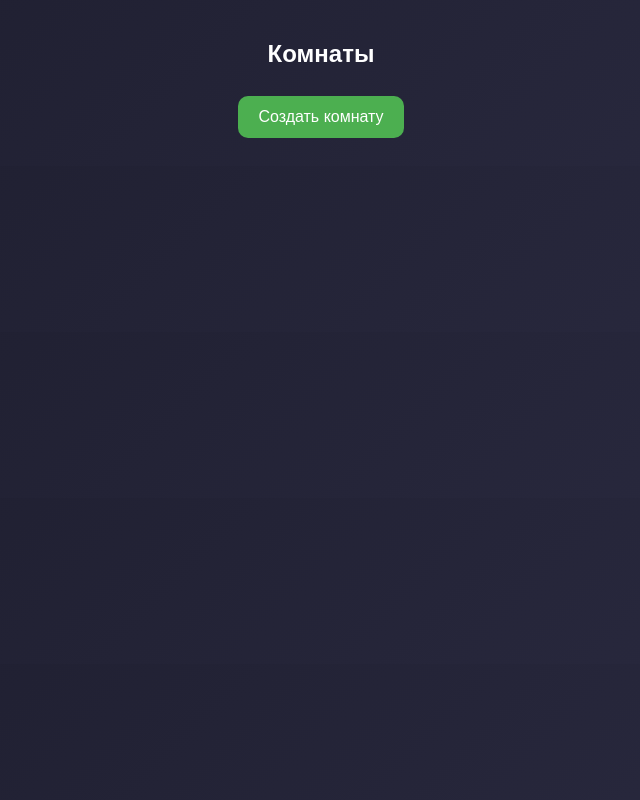
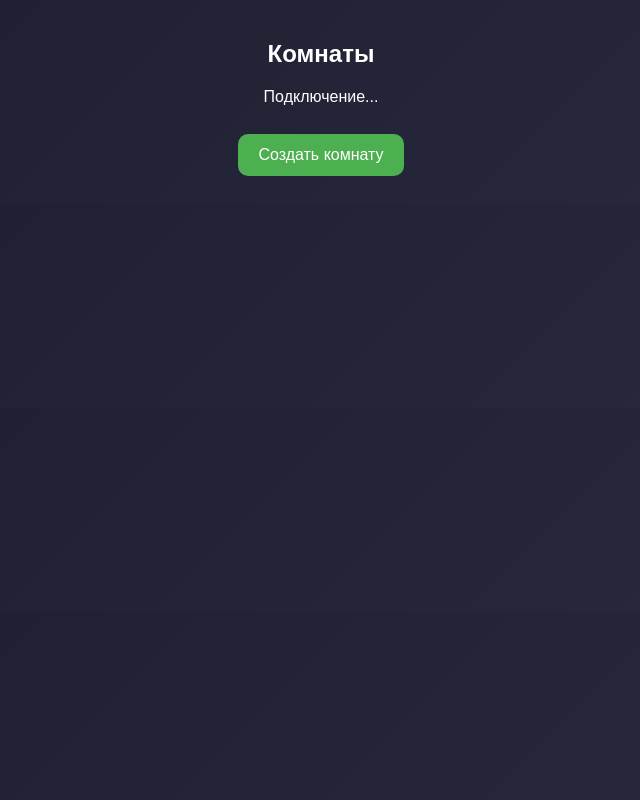
Before and after one commit to Dimit3y/1234, a plain HTML site: page game/client/index.html in a window 1280 px wide. Shown: the whole page, without its empty margins (319-959 px from the left). Drawn offline with Linux system fonts and the light colour scheme.

Commit message:
Update index.html

```diff
--- a/game/client/index.html
+++ b/game/client/index.html
@@ -7,6 +7,7 @@
 
 <div id="menu">
     <h2>Комнаты</h2>
+    <div id="connectionStatus">Подключение...</div>
     <div id="rooms"></div>
     <button onclick="createRoom()">Создать комнату</button>
 </div>
```
